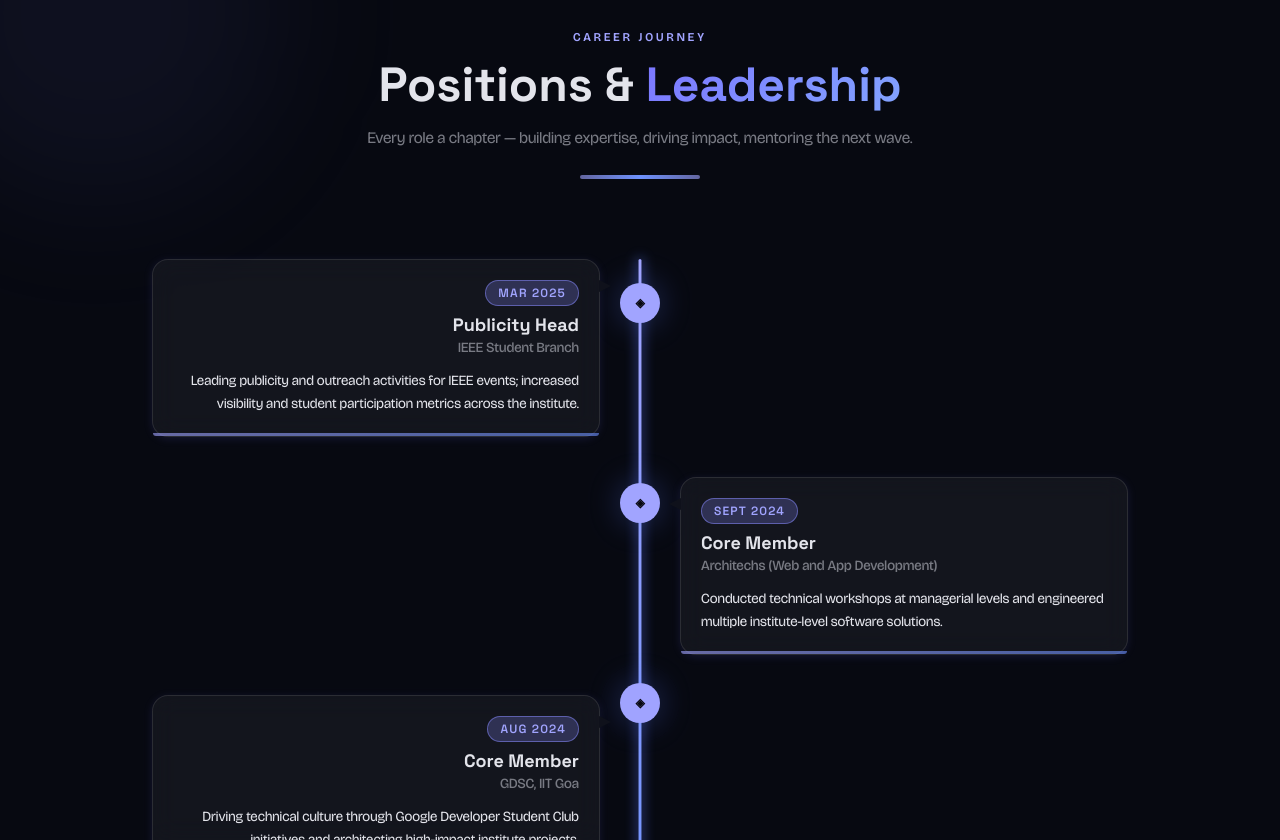
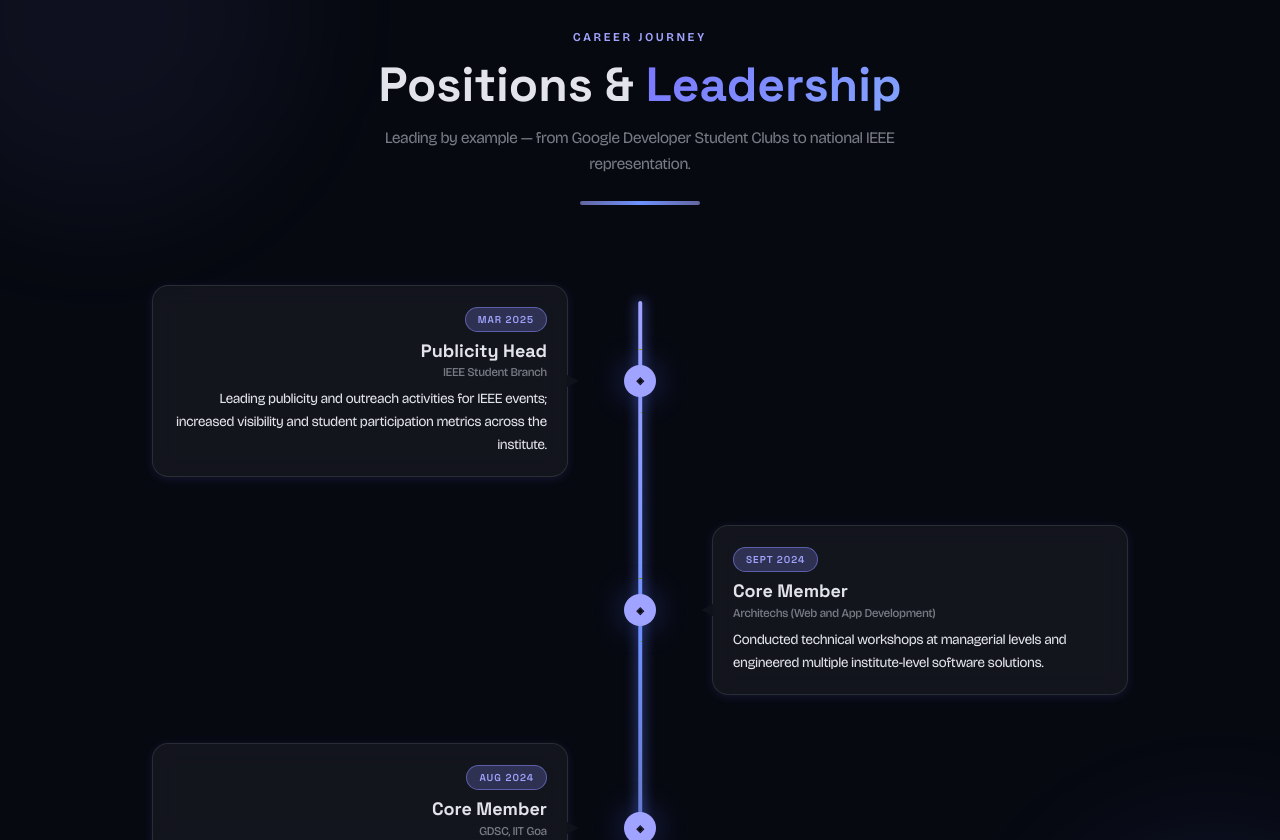
Before and after one commit to no-one-knows-gourav/bhavya-portfolio, a React (Vite) app in the folder src/frontend/: page / in a window 1280 px wide. Shown: the part 1960-2800 px from the top of the page. Built offline with nearby package versions, Linux system fonts and the light colour scheme; what @caffeineai/core-infrastructure would draw is missing.

Commit message:
refactor: remove hardcoded timeline points and placeholder data

```diff
--- a/src/frontend/src/components/TimelineSection.tsx
+++ b/src/frontend/src/components/TimelineSection.tsx
@@ -27,51 +27,6 @@ const TIMELINE_ITEMS: TimelineItem[] = [
     organization: "GDSC, IIT Goa",
     description:
       "Driving technical culture through Google Developer Student Club initiatives and architecting high-impact institute projects.",
-    type: "work",
-  },
-  {
-    id: 4,
-    date: "2023 – Present",
-    title: "Technical Lead",
-    organization: "IIT Goa Coding Club",
-    description:
-      "Steering 200+ member club through technical initiatives, hackathons, and peer-learning programs. Architecting curriculum for full-stack and competitive programming tracks.",
-    type: "work",
-  },
-  {
-    id: 5,
-    date: "Summer 2023",
-    title: "Research Intern",
-    organization: "National Institute of Oceanography",
-    description:
-      "Developed ML-driven data pipelines to analyse oceanic sensor readings. Published findings contributing to climate pattern modelling research.",
-    type: "work",
-  },
-  {
-    id: 6,
-    date: "2022 – 2023",
-    title: "Analyst Intern",
-    organization: "XYZ Fintech Startup",
-    description:
-      "Built data-driven dashboards tracking KPIs across product lines. Translated complex financial datasets into actionable insights for C-suite stakeholders.",
-    type: "work",
-  },
-  {
-    id: 7,
-    date: "2022 – Present",
-    title: "Strategy Mentor",
-    organization: "Women in Tech · IIT Goa",
-    description:
-      "Mentoring the next generation of women engineers through one-on-one coaching, resume reviews, and strategy sessions on breaking into top tech roles.",
-    type: "work",
-  },
-  {
-    id: 8,
-    date: "2021 – 2022",
-    title: "Core Team Member",
-    organization: "Google Developer Student Club",
-    description:
-      "Organised Google-sponsored workshops, speaker sessions, and open-source sprints that reached 500+ students across campus.",
     type: "work",
   },
 ];
@@ -114,28 +69,30 @@ function TimelineCard({
   item,
   index,
   isLeft,
+  sectionVisible,
 }: {
   item: TimelineItem;
   index: number;
   isLeft: boolean;
+  sectionVisible: boolean;
 }) {
   const { ref, visible } = useIntersectionObserver(0.15);
 
   return (
     <div
       ref={ref}
-      className={`relative flex items-start gap-0 w-full ${isLeft ? "flex-row" : "flex-row-reverse"}`}
+      className={`relative flex items-center w-full mb-12 ${isLeft ? "flex-row" : "flex-row-reverse"}`}
+    >
+      {/* Card Container */}
+      <div
+        className={`w-[calc(50%-2.5rem)] ${isLeft ? "pr-8 text-right" : "pl-8 text-left"}`}
         style={{
           opacity: visible ? 1 : 0,
           transform: visible
             ? "translateX(0) translateY(0)"
             : `translateX(${isLeft ? "-40px" : "40px"}) translateY(20px)`,
-        transition: `opacity 0.7s ease ${index * 0.18}s, transform 0.7s ease ${index * 0.18}s`,
+          transition: `opacity 0.7s ease, transform 0.7s ease`,
         }}
-    >
-      {/* Card */}
-      <div
-        className={`w-[calc(50%-2.5rem)] ${isLeft ? "pr-0 text-right" : "pl-0 text-left"}`}
       >
         <div
           className="group relative bg-white/5 backdrop-blur-md border border-white/10 rounded-2xl p-5 shadow-subtle hover:shadow-glow hover:border-accent/40 transition-smooth cursor-default"
@@ -143,10 +100,10 @@ function TimelineCard({
         >
           {/* Connector arrow */}
           <div
-            className={`absolute top-5 ${
+            className={`absolute top-1/2 -translate-y-1/2 ${
               isLeft
-                ? "-right-3 border-l-card border-l-8 border-y-transparent border-y-[6px] border-r-0"
-                : "-left-3 border-r-card border-r-8 border-y-transparent border-y-[6px] border-l-0"
+                ? "-right-3 border-l-card border-l-8 border-y-transparent border-y-[6px]"
+                : "-left-3 border-r-card border-r-8 border-y-transparent border-y-[6px]"
             } w-0 h-0`}
             style={{
               borderStyle: "solid",
@@ -168,78 +125,45 @@ function TimelineCard({
             }}
           />
 
-          {/* Date badge */}
           <span
-            className={`inline-block text-xs font-display font-semibold tracking-widest uppercase mb-2 px-3 py-1 rounded-full border ${TYPE_ACCENT[item.type]}`}
+            className={`inline-block text-[10px] font-display font-semibold tracking-widest uppercase mb-2 px-3 py-1 rounded-full border ${TYPE_ACCENT[item.type]}`}
           >
             {item.date}
           </span>
 
-          {/* Role */}
           <h3 className="font-display font-bold text-lg text-foreground leading-tight mb-0.5 group-hover:text-accent transition-colors duration-200">
             {item.title}
           </h3>
 
-          {/* Org */}
-          <p className="font-body text-muted-foreground text-sm font-medium mb-3">
+          <p className="font-body text-muted-foreground text-xs font-medium mb-2">
             {item.organization}
           </p>
 
-          {/* Description */}
           <p className="font-body text-sm text-foreground/80 leading-relaxed">
             {item.description}
           </p>
-
-          {/* Loading bar — decorative shimmer */}
-          <div
-            className="absolute bottom-0 left-0 h-[3px] rounded-b-2xl bg-gradient-to-r from-accent/60 to-primary/60 transition-all duration-1000"
-            style={{ width: visible ? "100%" : "0%" }}
-          />
         </div>
       </div>
 
-      {/* Spacer for centre line */}
-      <div className="w-20 flex-shrink-0" />
-    </div>
-  );
-}
-
-function TimelineDot({
-  index,
-  visible,
-  icon,
-}: {
-  index: number;
-  visible: boolean;
-  icon: string;
-}) {
-  return (
+      {/* Center Dot */}
+      <div className="absolute left-1/2 -translate-x-1/2 flex items-center justify-center w-10 h-10 z-20">
         <div
-      className="absolute left-1/2 -translate-x-1/2 flex flex-col items-center"
-      style={{ top: `${index * 200 + 24}px` }}
-    >
-      <div
-        className="relative w-10 h-10 rounded-full bg-accent flex items-center justify-center shadow-glow z-10 transition-all duration-700"
+          className="relative w-8 h-8 rounded-full bg-accent flex items-center justify-center shadow-glow transition-all duration-700"
           style={{
             opacity: visible ? 1 : 0,
             transform: visible ? "scale(1)" : "scale(0.4)",
-          transitionDelay: `${index * 0.18 + 0.1}s`,
+            transitionDelay: "0.1s",
           }}
-        data-ocid={`timeline.dot.${index + 1}`}
         >
-        <span className="text-accent-foreground font-display text-xs font-bold">
-          {icon}
+          <span className="text-accent-foreground font-display text-[10px] font-bold">
+            {TYPE_ICONS[item.type]}
           </span>
+          <span className="absolute inset-0 rounded-full animate-ping bg-accent/30" />
+        </div>
+      </div>
 
-        {/* Pulse ring */}
-        <span
-          className="absolute inset-0 rounded-full animate-ping bg-accent/30"
-          style={{
-            animationDuration: "2.4s",
-            animationDelay: `${index * 0.3}s`,
-          }}
-        />
-      </div>
+      {/* Spacer to maintain grid */}
+      <div className="w-[calc(50%-2.5rem)]" />
     </div>
   );
 }
@@ -250,19 +174,16 @@ export function TimelineSection() {
   const [lineHeight, setLineHeight] = useState(0);
   const [sectionVisible, setSectionVisible] = useState(false);
 
-  // Grow the timeline line based on scroll position
   useEffect(() => {
     const section = sectionRef.current;
-    const lineEl = lineRef.current;
-    if (!section || !lineEl) return;
+    if (!section) return;
 
     const handleScroll = () => {
       const rect = section.getBoundingClientRect();
       const windowH = window.innerHeight;
       const totalH = section.offsetHeight;
-
       const scrolled = Math.max(0, windowH - rect.top);
-      const fraction = Math.min(1, scrolled / (totalH + windowH * 0.5));
+      const fraction = Math.min(1, scrolled / (totalH + windowH * 0.2));
       setLineHeight(fraction * 100);
     };
 
@@ -289,12 +210,10 @@ export function TimelineSection() {
       data-ocid="timeline.section"
       ref={sectionRef}
     >
-      {/* Ambient background orbs */}
       <div className="absolute -top-24 -left-24 w-96 h-96 rounded-full bg-accent/5 blur-3xl pointer-events-none" />
       <div className="absolute -bottom-24 -right-24 w-80 h-80 rounded-full bg-primary/10 blur-3xl pointer-events-none" />
 
       <div className="max-w-5xl mx-auto px-6">
-        {/* Section header */}
         <div
           className="text-center mb-20"
           style={{
@@ -310,11 +229,9 @@ export function TimelineSection() {
             Positions & <span className="text-gradient-purple">Leadership</span>
           </h2>
           <p className="font-body text-muted-foreground text-base max-w-xl mx-auto leading-relaxed">
-            Every role a chapter — building expertise, driving impact, mentoring
-            the next wave.
+            Leading by example — from Google Developer Student Clubs to national IEEE representation.
           </p>
 
-          {/* Decorative underline */}
           <div className="mt-6 flex justify-center">
             <div
               className="h-1 rounded-full bg-gradient-to-r from-accent/60 via-primary to-accent/60 transition-all duration-1000"
@@ -323,18 +240,11 @@ export function TimelineSection() {
           </div>
         </div>
 
-        {/* Timeline container */}
-        <div
-          className="relative"
-          style={{ minHeight: `${TIMELINE_ITEMS.length * 200 + 80}px` }}
-        >
-          {/* Vertical track (background) */}
-          <div className="absolute left-1/2 -translate-x-1/2 top-0 bottom-0 w-[2px] bg-border/40 rounded-full" />
-
-          {/* Animated fill line */}
+        <div className="relative">
+          <div className="absolute left-1/2 -translate-x-1/2 top-4 bottom-4 w-[2px] bg-border/20 rounded-full" />
           <div
             ref={lineRef}
-            className="absolute left-1/2 -translate-x-1/2 top-0 w-[3px] rounded-full bg-gradient-to-b from-accent via-primary to-accent/60 transition-none"
+            className="absolute left-1/2 -translate-x-1/2 top-4 w-[3.5px] rounded-full bg-gradient-to-b from-accent via-primary to-accent/60 transition-none z-10"
             style={{
               height: `${lineHeight}%`,
               transition: "height 0.4s cubic-bezier(0.4, 0, 0.2, 1)",
@@ -342,32 +252,15 @@ export function TimelineSection() {
             }}
           />
 
-          {/* Dots layer */}
-          {TIMELINE_ITEMS.map((item, index) => (
-            <TimelineDot
-              key={item.id}
-              index={index}
-              visible={sectionVisible}
-              icon={TYPE_ICONS[item.type]}
-            />
-          ))}
-
-          {/* Cards */}
           <div className="flex flex-col gap-0">
             {TIMELINE_ITEMS.map((item, index) => (
-              <div
+              <TimelineCard
                 key={item.id}
-                style={{
-                  marginBottom:
-                    index < TIMELINE_ITEMS.length - 1 ? "2.5rem" : "0",
-                }}
-              >
-                <TimelineCard
                 item={item}
                 index={index}
                 isLeft={index % 2 === 0}
+                sectionVisible={sectionVisible}
               />
-              </div>
             ))}
           </div>
         </div>
```
Lines whose indentation alone changed are shown as unchanged.
